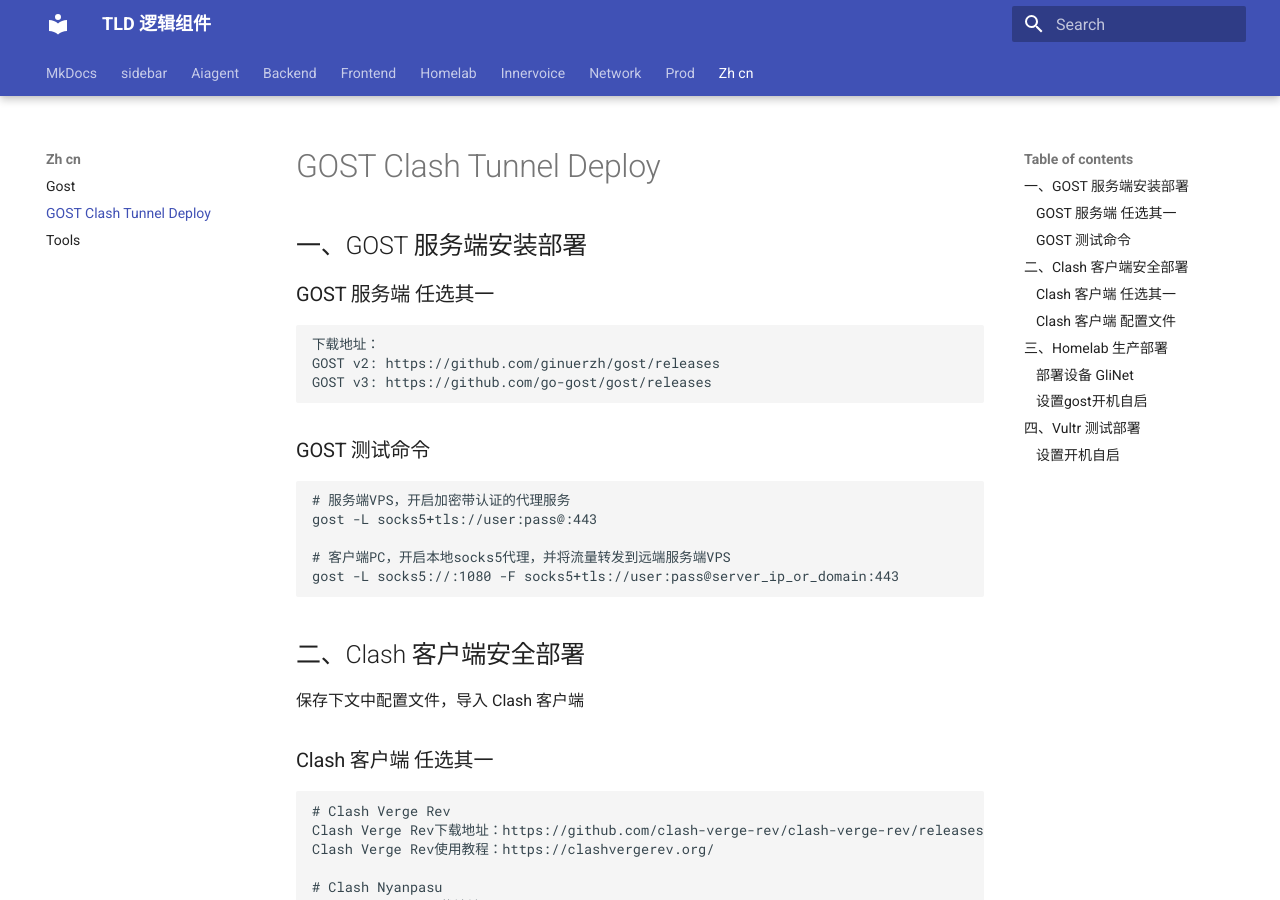
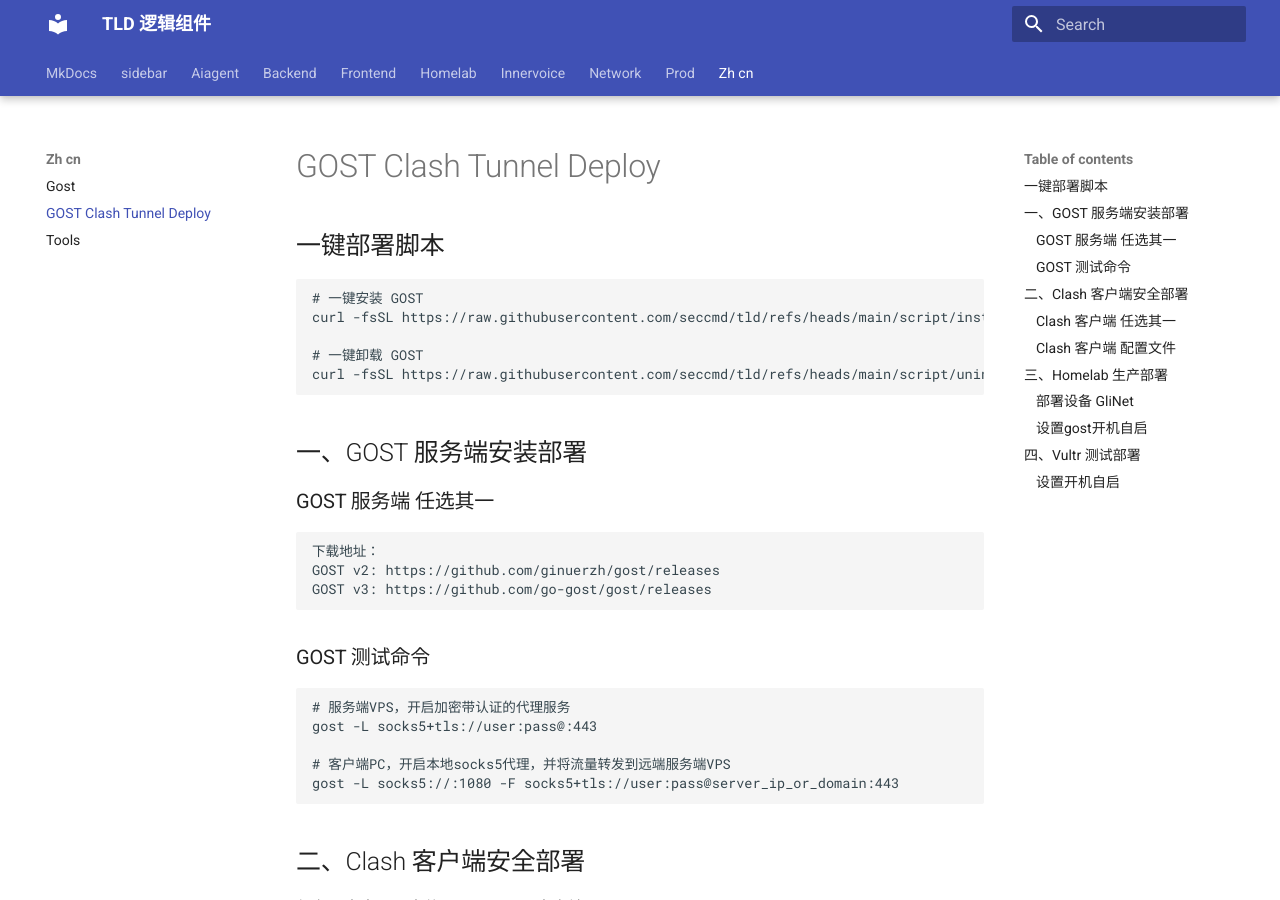
Before and after one commit to seccmd/pydeep, an MkDocs documentation site: the page built from docs/zh-cn/gost_clash.md, in a window 1280 px wide and 900 px high. Built offline with MkDocs 1.6.1 and Material for MkDocs 9.7.7, drawn with Linux system fonts in a browser that asks for light colours.

Commit message:
Update gost_clash.md

````diff
--- a/docs/zh-cn/gost_clash.md
+++ b/docs/zh-cn/gost_clash.md
@@ -1,4 +1,14 @@
 # GOST Clash Tunnel Deploy
+
+## 一键部署脚本
+
+```
+# 一键安装 GOST
+curl -fsSL https://raw.githubusercontent.com/seccmd/tld/refs/heads/main/script/install-gost.sh | bash
+
+# 一键卸载 GOST
+curl -fsSL https://raw.githubusercontent.com/seccmd/tld/refs/heads/main/script/uninstall-gost.sh | bash
+```
 
 ## 一、GOST 服务端安装部署
 
````
